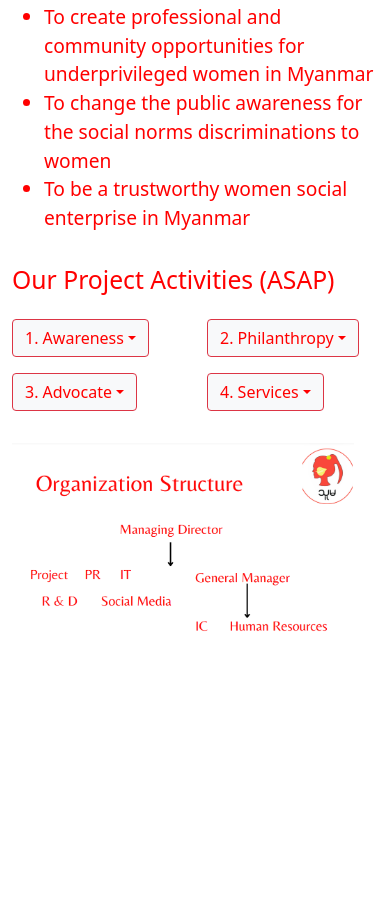
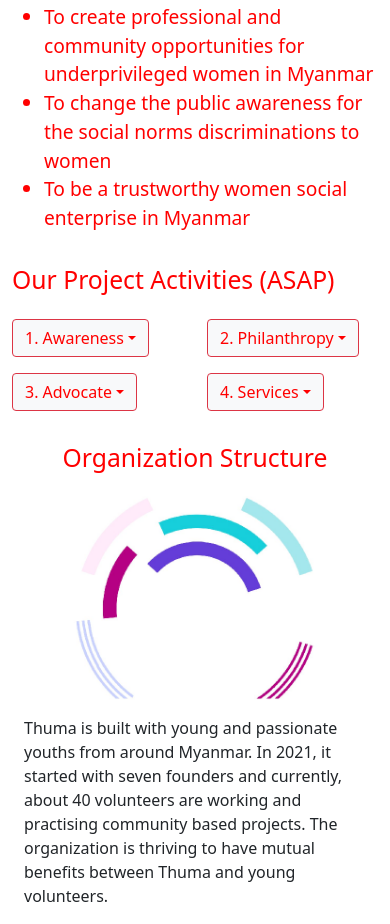
Before and after one commit to sandar00/Thumafocusarea, a plain HTML site: page index.html in a window 390 px wide. Shown: the part 1112-2036 px from the top of the page. Before the commit the page ends 1778 px from the top, so only its background shows below. Drawn offline with nearby package versions, Linux system fonts and the light colour scheme.

Commit message:
replace structure

```diff
--- a/index.html
+++ b/index.html
@@ -7,9 +7,7 @@
     <title>Thuma Origin</title>
 
     <!-- bootstrap 4 css -->
-    <link href="./bootstrap/css/bootstrap.min.css" rel="stylesheet" />
-
-
+    <link href="./bootstrap/css/bootstrap.min.css" rel="stylesheet"/>
     <!-- origin css -->
     <link rel="stylesheet" href="./origin.css">
 </head>
@@ -134,10 +132,18 @@
         </div>
     </section>
 
-    <!-- section structure -->
-    <section class="container-md container-fluid mt-3 mt-md-5">
-        <div class="structure-container row justify-content-center">
-            <img src="./img/structure.png" alt="" class="structure-imgs">
+    <!-- section origin -->
+    <section class="container-lg mt-3 mt-md-5">
+        <h2 class="text-center reds">Organization Structure</h2>
+        <div class="row m-auto align-items-center">
+            <div class="col-sm-12 col-md-5 mt-sm-2 structures">
+                <img src="./img/rounded-border.png" alt="Thuma" class="structure-imgs">
+            </div>
+            <div class="col-sm-12 col-md-7">
+                <div class="mt-3 mt-md-0">
+                    <p class="s-contents">Thuma is built with young and passionate youths from around Myanmar. In 2021, it started with seven founders and currently, about 40 volunteers are working and practising community based projects. The organization is thriving to have mutual benefits between Thuma and young volunteers.</p>
+                </div>
+            </div>
         </div>
     </section>
 
--- a/origin.css
+++ b/origin.css
@@ -19,7 +19,8 @@
 }
 
 @media (max-width: 1024px) {
-    .origin2{
+    /* origin and structures responsive */
+    .origin2,.structures{
         display:flex;
         justify-content:center;
     }
@@ -92,12 +93,25 @@
 }
 
 /* Structure */
-.structure-container{
-    max-width: 100%;
-    max-height: 500px;
+
+.structure-imgs{
+    max-width: 300px;
+    max-height: 300px;
 }
 
-.structure-imgs{
-    max-width: 600px;
-    max-height: 400px;
+.s-contents{
+    font-size: 1.2em;
 }
+
+@media screen and (max-width:992px){
+    .structure-imgs{
+        max-width: 250px;
+        max-height: 250px;
+    }
+
+    @media screen and (max-width:900px){
+        .s-contents{
+            font-size: 1em;
+        }
+    }
+}
```
Also changed, not shown: img/rounded-border.png (added).
